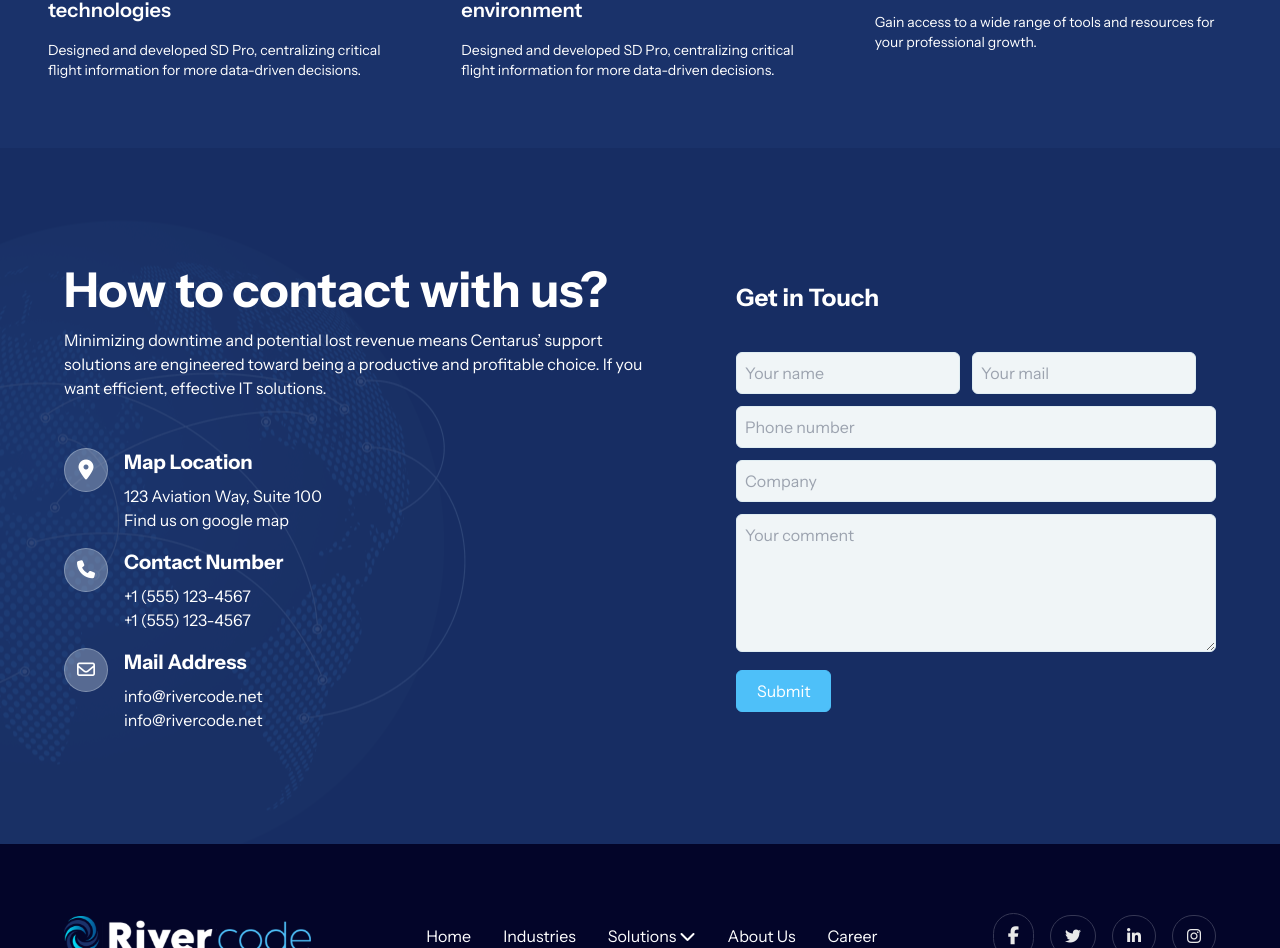
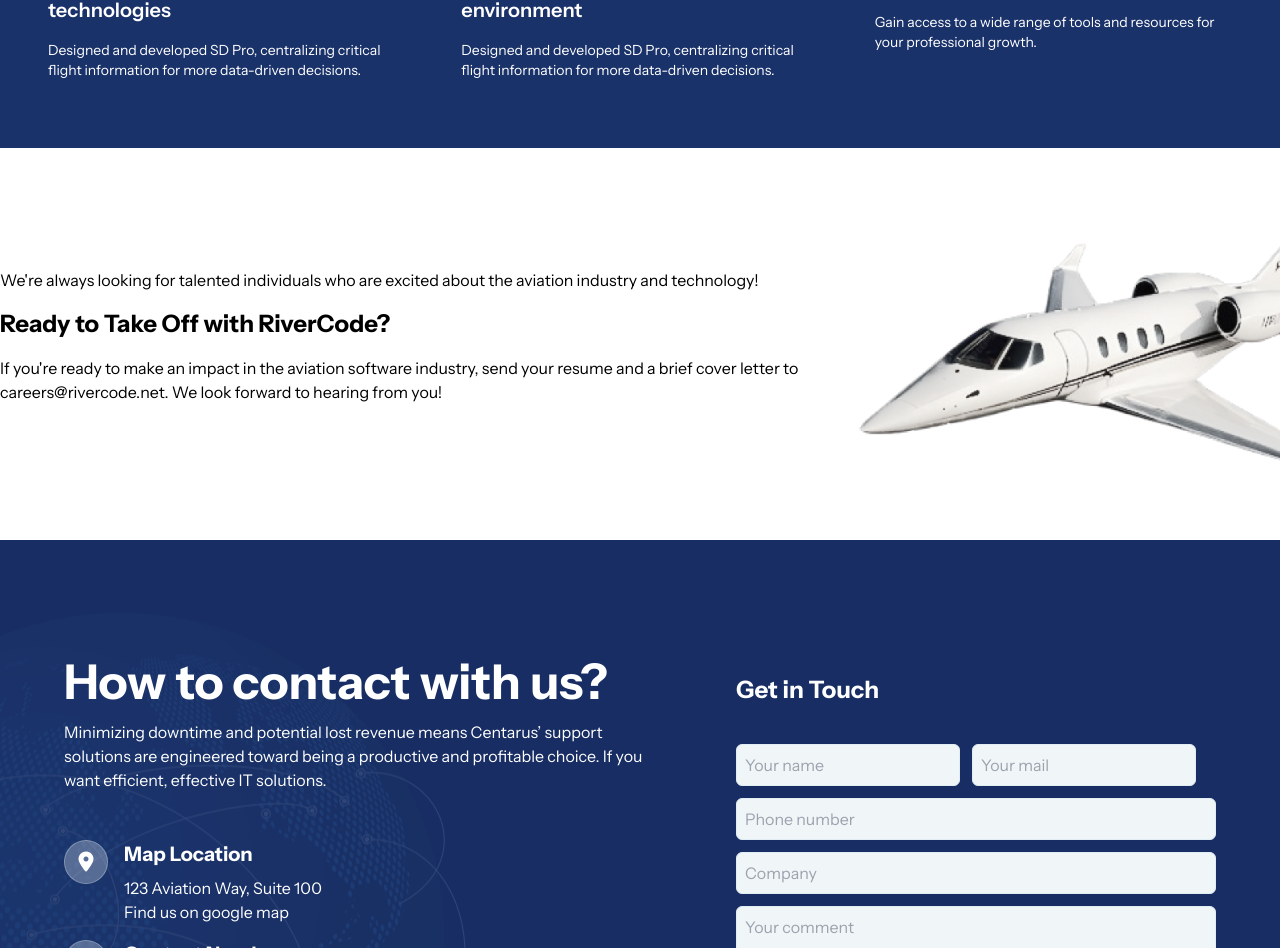
Before and after one commit to ma-foyez/rivercode, a React (Vite) app in the folder apps/frontend/: page /career in a window 1280 px wide. Shown: the part 2728-3676 px from the top of the page. Built offline with nearby package versions, Linux system fonts and the light colour scheme.

Commit message:
job ad added

```diff
--- /dev/null
+++ b/apps/frontend/src/components/features/jobAd/index.tsx
@@ -0,0 +1,33 @@
+import React from 'react';
+
+const JobAd: React.FC = () => {
+  return (
+    <div className="sl-section-space">
+      <div className="flex flex-col md:flex-row justify-between items-center">
+        <div className="md:w-2/3 pr-4">
+          <p className="text-gray-600 mb-4">
+            We're always looking for talented individuals who are excited about the aviation
+            industry and technology!
+          </p>
+          <h2 className="text-2xl font-bold text-gray-800 mb-4">
+            Ready to Take Off with RiverCode?
+          </h2>
+          <p className="text-gray-600 mb-4">
+            If you're ready to make an impact in the aviation software industry, send
+            your resume and a brief cover letter to careers@rivercode.net.
+            We look forward to hearing from you!
+          </p>
+        </div>
+        <div className="md:w-1/3 flex justify-center">
+          <img
+            src="/assets/images/plan.png"
+            alt="Private jet"
+            className="max-w-full h-auto"
+          />
+        </div>
+      </div>
+    </div>
+  );
+};
+
+export default JobAd;
--- a/apps/frontend/src/pages/career.tsx
+++ b/apps/frontend/src/pages/career.tsx
@@ -4,6 +4,7 @@ import ContactUs from '../components/features/contactUs';
 import OurTeam from '../components/features/ourTeam';
 import WhyWorkWithUs from '../components/features/whyWorkWithUs';
 import EmployeeBenefits from '../components/features/employeeBenefits';
+import JobAd from '../components/features/jobAd';
 
 const CareerPage = () => {
     return (
@@ -16,6 +17,7 @@ const CareerPage = () => {
         <OurTeam/>
         <WhyWorkWithUs/>
         <EmployeeBenefits/>
+        <JobAd/>
         <ContactUs/>
      </div>
     );
--- a/apps/frontend/src/pages/service.tsx
+++ b/apps/frontend/src/pages/service.tsx
@@ -3,6 +3,7 @@ import TrustedCompany from '../components/features/trustedCompany';
 import ContactUs from '../components/features/contactUs';
 import SoftwareDepartment from '../components/features/softwareDepartment';
 import CustomerSupport from '../components/features/customerSupport';
+import JobAd from '../components/features/jobAd';
 
 const ServicePage = () => {
     return (
```
Also changed, not shown: apps/frontend/public/assets/images/plan.png (added).
